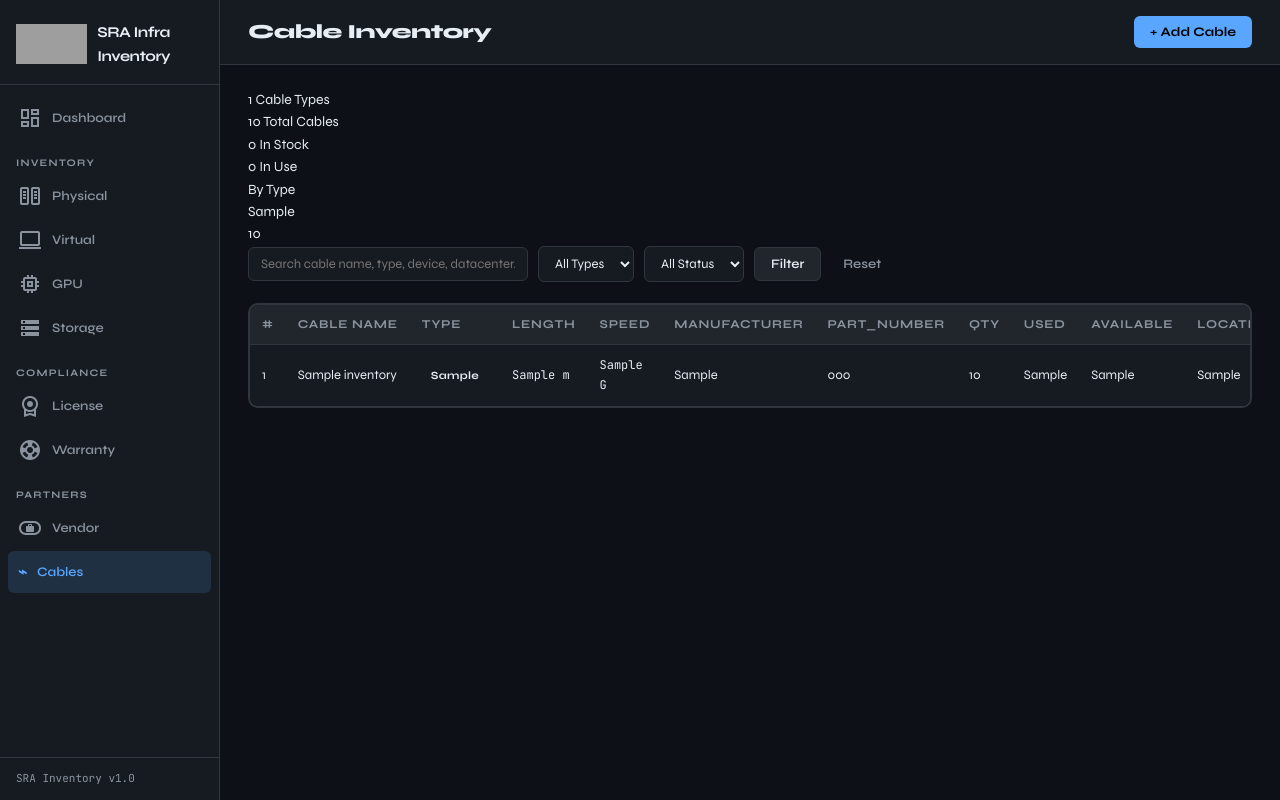
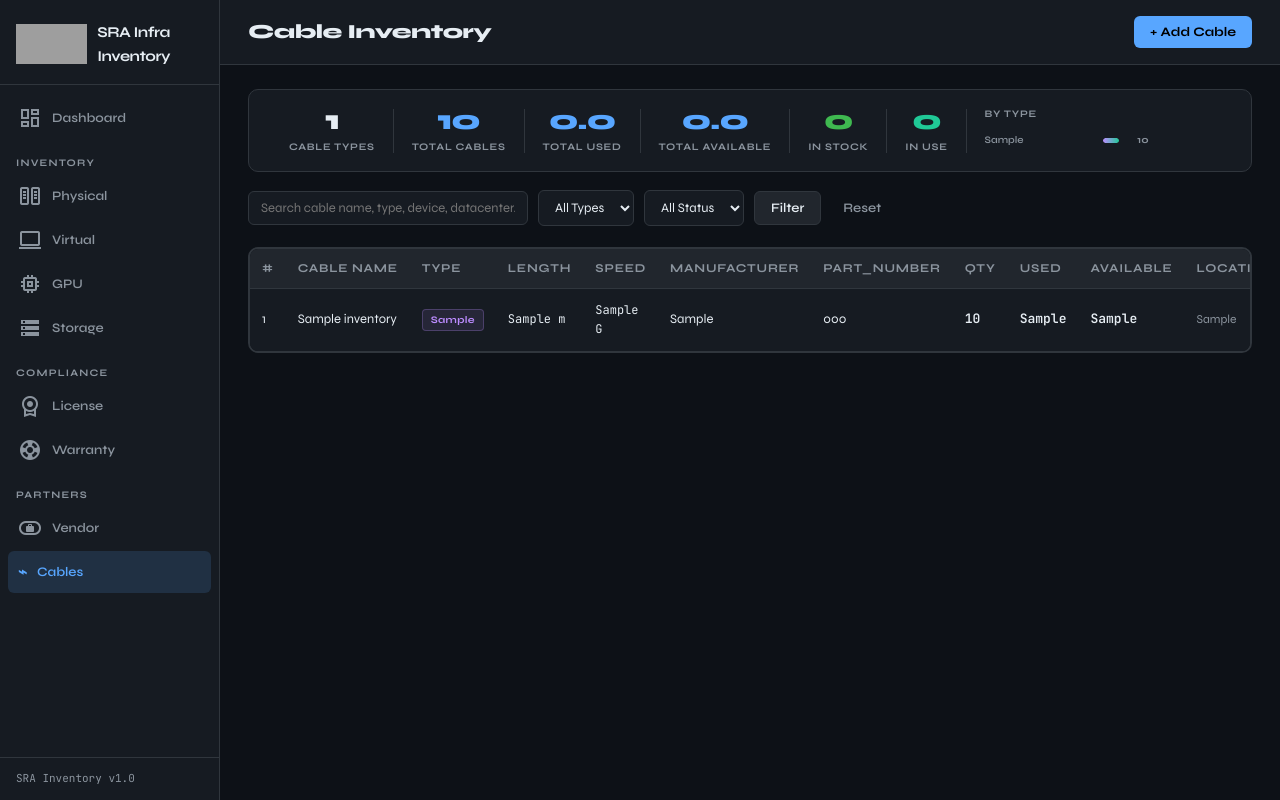
Before and after one commit to rameshselvaraj-e/server_inventory, a Flask app: page /cables in a window 1280 px wide. Run offline with Flask 3, Linux system fonts and the light colour scheme; tables that the repository leaves empty or names only in its code hold one stand-in row (values such as "Sample post"); grey boxes are pictures that could not be loaded.

```diff
--- a/app.py
+++ b/app.py
@@ -645,6 +645,8 @@ def cable_list():
         'in_stock':  (_q("SELECT COUNT(*) c FROM cable_inventory WHERE status='in_stock'") or {}).get('c', 0),
         'in_use':    (_q("SELECT COUNT(*) c FROM cable_inventory WHERE status='in_use'") or {}).get('c', 0),
         'total_qty': (_q("SELECT COALESCE(SUM(quantity),0) c FROM cable_inventory WHERE status!='disposed'") or {}).get('c', 0),
+        'total_used': (_q("SELECT COALESCE(SUM(used),0) c FROM cable_inventory WHERE status!='disposed'") or {}).get('c', 0),
+        'total_available': (_q("SELECT COALESCE(SUM(available),0) c FROM cable_inventory WHERE status!='disposed'") or {}).get('c', 0),
         'total_value': (_q("SELECT COALESCE(SUM(unit_cost*quantity),0) c FROM cable_inventory WHERE status!='disposed'") or {}).get('c', 0),
         'by_type':   query("SELECT cable_type, COUNT(*) cnt, COALESCE(SUM(quantity),0) qty FROM cable_inventory GROUP BY cable_type ORDER BY cnt DESC LIMIT 8") or [],
     }
--- /dev/null
+++ b/static/css/parts_cables.css
@@ -0,0 +1,254 @@
+/* =============================================================================
+   parts_cables.css  —  Parts & Cable Inventory
+   Link in base.html:
+     <link rel="stylesheet" href="{{ url_for('static', filename='css/parts_cables.css') }}"/>
+============================================================================= */
+
+/* ── Stats Strip ──────────────────────────────────────────────────────────── */
+.pc-stats-strip {
+  display: flex;
+  align-items: flex-start;
+  gap: 0;
+  background: var(--bg2);
+  border: 1px solid var(--border);
+  border-radius: 10px;
+  padding: 16px 22px;
+  margin-bottom: 18px;
+  flex-wrap: wrap;
+}
+
+.pc-stat {
+  display: flex;
+  flex-direction: column;
+  align-items: center;
+  flex: 0 0 auto;
+  padding: 0 18px;
+}
+.pc-stat-val {
+  font-size: 28px;
+  font-weight: 800;
+  line-height: 1;
+  letter-spacing: -1px;
+  color: var(--text);
+}
+.pc-stat-lbl {
+  font-size: 10px;
+  font-weight: 700;
+  text-transform: uppercase;
+  letter-spacing: 0.7px;
+  color: var(--muted);
+  margin-top: 5px;
+  white-space: nowrap;
+}
+.pc-stat-div {
+  width: 1px;
+  height: 44px;
+  background: var(--border);
+  align-self: center;
+}
+
+.pc-alert-stat {
+  background: rgba(248,81,73,0.06);
+  border-radius: 8px;
+  padding: 4px 14px;
+}
+
+/* colour helpers */
+.pc-green  { color: var(--green)  !important; }
+.pc-blue   { color: var(--accent) !important; }
+.pc-red    { color: var(--red)    !important; }
+.pc-teal   { color: #20c997      !important; }
+.pc-orange { color: var(--orange) !important; }
+
+/* ── Category Mini-bars ───────────────────────────────────────────────────── */
+.pc-cat-bars {
+  display: flex;
+  flex-direction: column;
+  gap: 4px;
+  padding: 0 18px;
+  min-width: 200px;
+}
+.pc-cat-title {
+  font-size: 10px;
+  font-weight: 700;
+  text-transform: uppercase;
+  letter-spacing: 0.7px;
+  color: var(--muted);
+  margin-bottom: 6px;
+}
+.pc-cat-list  { display: flex; flex-direction: column; gap: 5px; }
+.pc-cat-row   { display: flex; align-items: center; gap: 8px; }
+.pc-cat-name  {
+  font-size: 10px;
+  font-weight: 600;
+  color: var(--muted);
+  width: 110px;
+  white-space: nowrap;
+  overflow: hidden;
+  text-overflow: ellipsis;
+  flex-shrink: 0;
+}
+.pc-cat-track {
+  flex: 1;
+  height: 5px;
+  background: var(--bg3);
+  border-radius: 3px;
+  overflow: hidden;
+}
+.pc-cat-fill {
+  height: 100%;
+  background: linear-gradient(90deg, var(--accent), #20c997);
+  border-radius: 3px;
+  transition: width 0.5s ease;
+}
+.pc-cat-fill-cable {
+  background: linear-gradient(90deg, var(--purple), #20c997);
+}
+.pc-cat-cnt {
+  font-size: 10px;
+  font-weight: 700;
+  color: var(--muted);
+  width: 22px;
+  text-align: right;
+}
+
+/* ── Table Additions ──────────────────────────────────────────────────────── */
+
+/* Part name with low-stock badge */
+.part-name-cell { display: flex; align-items: center; gap: 7px; font-weight: 600; }
+
+.low-stock-badge {
+  background: rgba(248,81,73,0.15);
+  color: var(--red);
+  border: 1px solid rgba(248,81,73,0.4);
+  font-size: 9px;
+  font-weight: 800;
+  letter-spacing: 0.5px;
+  padding: 1px 5px;
+  border-radius: 3px;
+  animation: blink-border 1.8s infinite;
+}
+@keyframes blink-border {
+  0%,100% { border-color: rgba(248,81,73,0.4); }
+  50%      { border-color: rgba(248,81,73,0.9); }
+}
+
+/* Low-stock row highlight */
+.row-low-stock { background: rgba(248,81,73,0.04) !important; }
+.row-low-stock:hover { background: rgba(248,81,73,0.07) !important; }
+
+/* Qty cell */
+.qty-cell { font-weight: 800; font-family: 'JetBrains Mono', monospace; text-align: center; }
+.qty-low  { color: var(--red); }
+
+/* Location + Bin */
+.location-text { font-size: 12px; color: var(--muted); }
+.bin-badge {
+  display: inline-block;
+  background: var(--bg3);
+  border: 1px solid var(--border);
+  border-radius: 3px;
+  font-size: 10px;
+  font-weight: 700;
+  padding: 1px 6px;
+  color: var(--accent);
+  margin-left: 4px;
+  font-family: 'JetBrains Mono', monospace;
+}
+
+.muted-text { color: var(--muted); font-size: 12px; }
+
+/* Cable dot (colour swatch) */
+.cable-dot {
+  width: 10px;
+  height: 10px;
+  border-radius: 50%;
+  flex-shrink: 0;
+  border: 1px solid rgba(255,255,255,0.2);
+  display: inline-block;
+}
+
+/* Connection flow */
+.conn-flow {
+  display: flex;
+  align-items: center;
+  gap: 4px;
+  flex-wrap: wrap;
+  font-size: 11px;
+}
+.conn-device { font-weight: 600; color: var(--text); font-family: 'JetBrains Mono', monospace; font-size: 10px; }
+.conn-port   { color: var(--muted); font-size: 10px; font-style: italic; }
+.conn-arrow  { color: var(--accent); font-size: 12px; }
+
+/* ── Badges ───────────────────────────────────────────────────────────────── */
+
+/* Part category */
+.badge-part-cat {
+  background: rgba(88,166,255,0.1);
+  color: var(--accent);
+  border: 1px solid rgba(88,166,255,0.25);
+  font-size: 10px;
+  font-weight: 700;
+  padding: 2px 8px;
+  border-radius: 3px;
+  white-space: nowrap;
+}
+
+/* Cable type */
+.badge-cable-type {
+  background: rgba(188,140,255,0.1);
+  color: var(--purple);
+  border: 1px solid rgba(188,140,255,0.25);
+  font-size: 10px;
+  font-weight: 700;
+  padding: 2px 8px;
+  border-radius: 3px;
+  white-space: nowrap;
+}
+
+/* Condition badges */
+.badge-cond-new          { background: rgba(63,185,80,0.12);  color: var(--green);  border: 1px solid rgba(63,185,80,0.3); }
+.badge-cond-used         { background: rgba(88,166,255,0.1);  color: var(--accent); border: 1px solid rgba(88,166,255,0.25); }
+.badge-cond-refurbished  { background: rgba(210,153,34,0.12); color: var(--yellow); border: 1px solid rgba(210,153,34,0.3); }
+.badge-cond-faulty       { background: rgba(248,81,73,0.12);  color: var(--red);    border: 1px solid rgba(248,81,73,0.3); }
+.badge-cond-scrap        { background: rgba(139,148,158,0.1); color: var(--muted);  border: 1px solid var(--border); }
+.badge-cond-damaged      { background: rgba(248,81,73,0.12);  color: var(--red);    border: 1px solid rgba(248,81,73,0.3); }
+.badge-cond-disposed     { background: rgba(139,148,158,0.08);color: var(--muted);  border: 1px solid var(--border); }
+
+/* Parts status badges */
+.badge-part-in_stock  { background: rgba(63,185,80,0.12);  color: var(--green);  border: 1px solid rgba(63,185,80,0.3); }
+.badge-part-in\ stock { background: rgba(63,185,80,0.12);  color: var(--green);  border: 1px solid rgba(63,185,80,0.3); }
+.badge-part-in_use    { background: rgba(88,166,255,0.1);  color: var(--accent); border: 1px solid rgba(88,166,255,0.25); }
+.badge-part-in\ use   { background: rgba(88,166,255,0.1);  color: var(--accent); border: 1px solid rgba(88,166,255,0.25); }
+.badge-part-reserved  { background: rgba(210,153,34,0.12); color: var(--yellow); border: 1px solid rgba(210,153,34,0.3); }
+.badge-part-ordered   { background: rgba(32,201,151,0.1);  color: #20c997;       border: 1px solid rgba(32,201,151,0.3); }
+.badge-part-returned  { background: rgba(188,140,255,0.1); color: var(--purple); border: 1px solid rgba(188,140,255,0.25); }
+.badge-part-disposed  { background: rgba(139,148,158,0.08);color: var(--muted);  border: 1px solid var(--border); }
+
+/* Cable status badges */
+.badge-cable-in_stock  { background: rgba(63,185,80,0.12);  color: var(--green);  border: 1px solid rgba(63,185,80,0.3); }
+.badge-cable-in\ stock { background: rgba(63,185,80,0.12);  color: var(--green);  border: 1px solid rgba(63,185,80,0.3); }
+.badge-cable-in_use    { background: rgba(88,166,255,0.1);  color: var(--accent); border: 1px solid rgba(88,166,255,0.25); }
+.badge-cable-in\ use   { background: rgba(88,166,255,0.1);  color: var(--accent); border: 1px solid rgba(88,166,255,0.25); }
+.badge-cable-reserved  { background: rgba(210,153,34,0.12); color: var(--yellow); border: 1px solid rgba(210,153,34,0.3); }
+.badge-cable-disposed  { background: rgba(139,148,158,0.08);color: var(--muted);  border: 1px solid var(--border); }
+
+/* ── Badge size normalisation (inherit from base) ─────────────────────────── */
+.badge-part-cat, .badge-cable-type,
+[class^="badge-cond-"],
+[class^="badge-part-"],
+[class^="badge-cable-"] {
+  display: inline-block;
+  border-radius: 4px;
+  font-size: 10px;
+  font-weight: 700;
+  padding: 2px 8px;
+  white-space: nowrap;
+}
+
+/* ── Responsive ───────────────────────────────────────────────────────────── */
+@media (max-width: 900px) {
+  .pc-stats-strip { flex-direction: column; gap: 12px; }
+  .pc-stat-div    { display: none; }
+  .pc-cat-bars    { padding: 0; }
+}
--- a/templates/base.html
+++ b/templates/base.html
@@ -7,6 +7,8 @@
   <link href="https://fonts.googleapis.com/css2?family=JetBrains+Mono:wght@400;600&family=Syne:wght@400;600;700;800&display=swap" rel="stylesheet"/>
   <link href="https://fonts.googleapis.com/css2?family=Material+Symbols+Outlined" rel="stylesheet" />
   <link rel="stylesheet" href="{{ url_for('static', filename='css/style.css') }}"/>
+  <link rel="stylesheet" href="{{ url_for('static', filename='css/parts_cables.css') }}"/>
+
 </head>
 <body>
 
--- a/templates/cables/list.html
+++ b/templates/cables/list.html
@@ -18,6 +18,16 @@
   <div class="pc-stat">
     <span class="pc-stat-val pc-blue">{{ stats.total_qty }}</span>
     <span class="pc-stat-lbl">Total Cables</span>
+  </div>
+   <div class="pc-stat-div"></div>
+  <div class="pc-stat">
+    <span class="pc-stat-val pc-blue">{{ stats.total_used }}</span>
+    <span class="pc-stat-lbl">Total used</span>
+  </div>
+   <div class="pc-stat-div"></div>
+  <div class="pc-stat">
+    <span class="pc-stat-val pc-blue">{{ stats.total_available }}</span>
+    <span class="pc-stat-lbl">Total Available</span>
   </div>
   <div class="pc-stat-div"></div>
   <div class="pc-stat">
```
